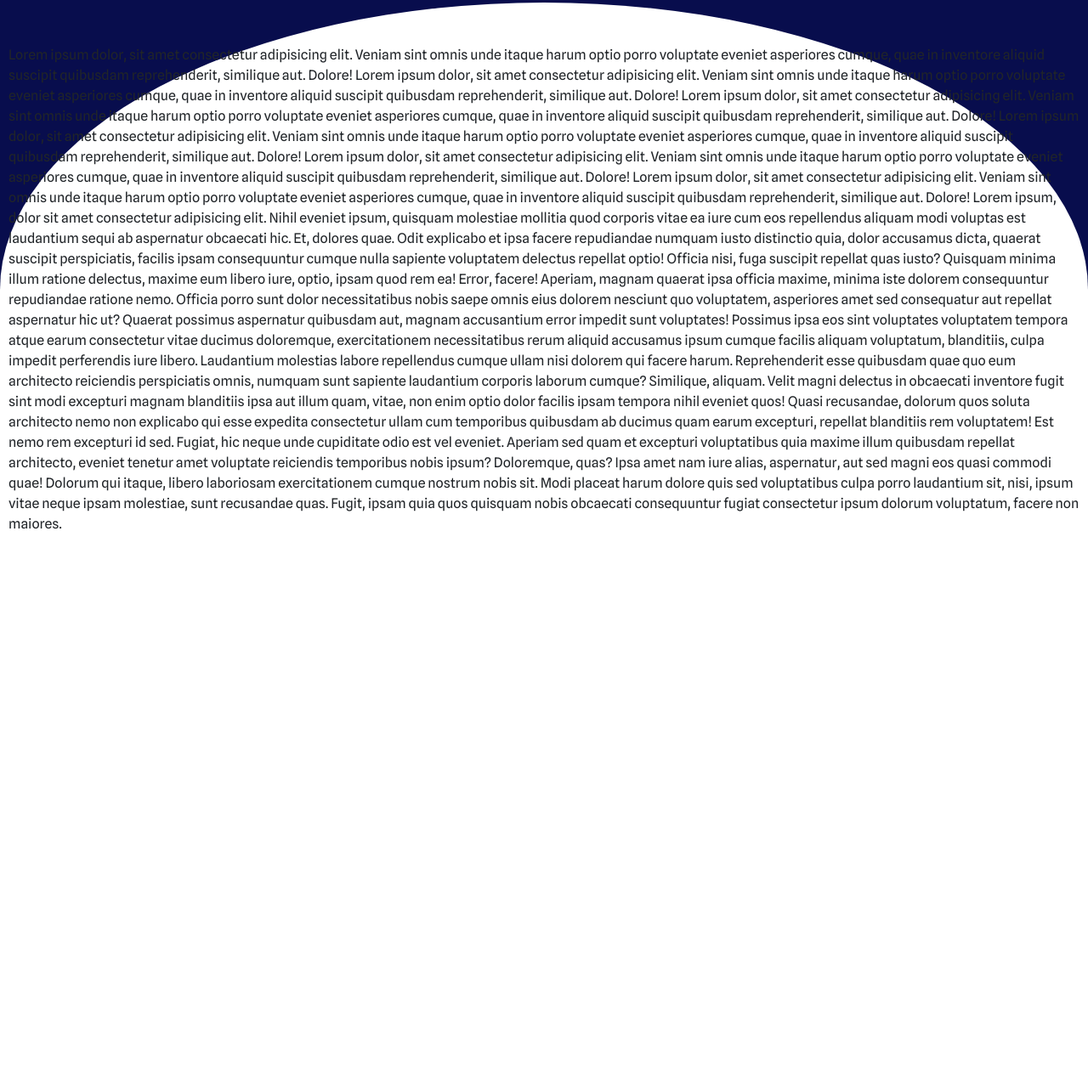
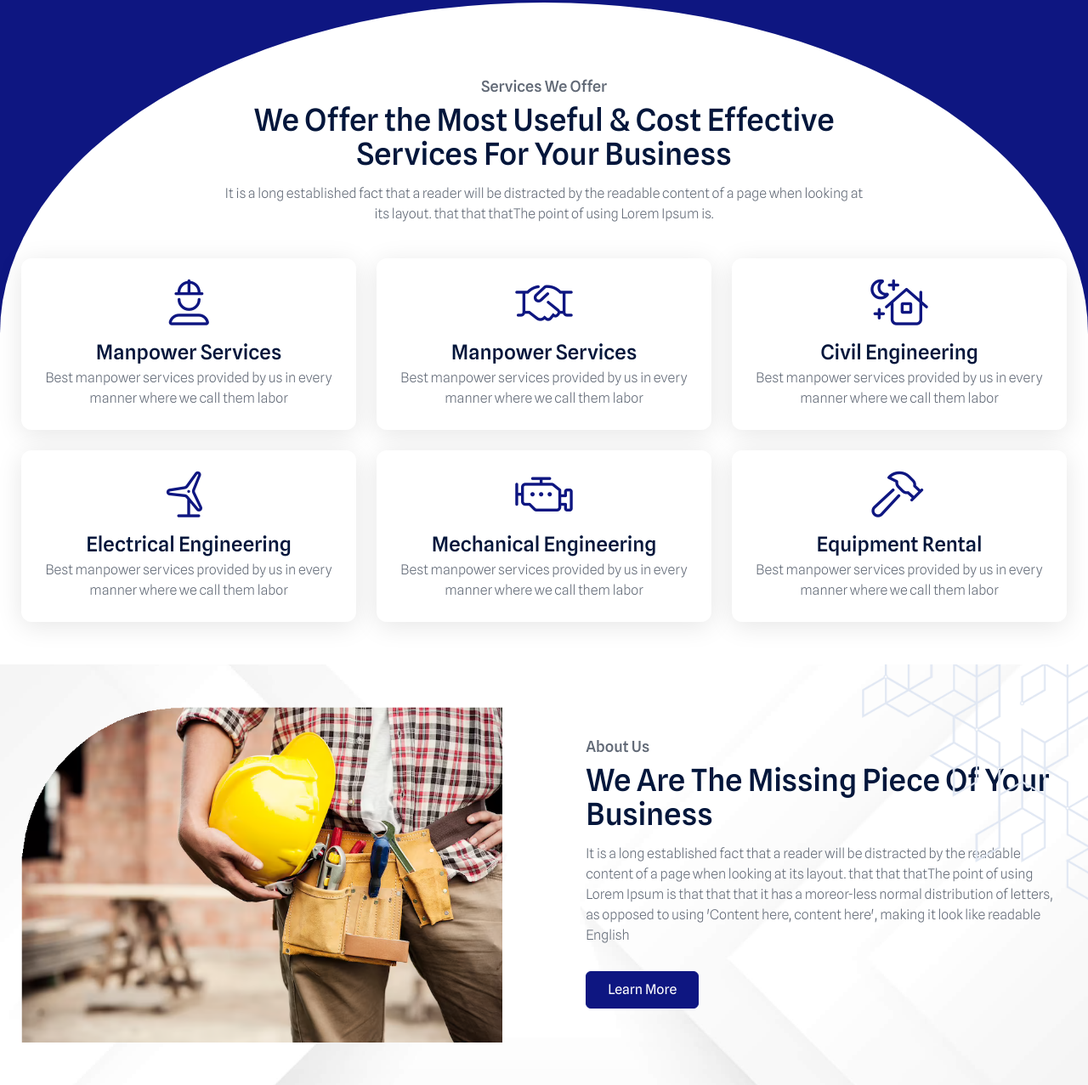
Before and after one commit to Hasiful/Gulfmoon, a plain HTML site: page index.html in a window 1280 px wide. Shown: the part 1076-2353 px from the top of the page at 85% size. Before the commit the page ends 1755 px from the top, so only its background shows below. Drawn offline with Linux system fonts and the light colour scheme.

Commit message:
service section

```diff
--- a/assets/css/global.css
+++ b/assets/css/global.css
@@ -31,7 +31,7 @@ hr {
 
 :root {
     --hero-color: #0E1681;
-    --main-color: #080d4d;
+    --main-color: #0E1681;
     --primary-color: #119d55;
     --heading-color: #03163B;
     --secondary-color: #131415;
@@ -55,7 +55,7 @@ a {
 }
 
 .container {
-    max-width: 1320px;
+    max-width: 1250px;
     width: 100%;
     margin: 0px auto;
     padding: 0px 10px;
@@ -105,20 +105,25 @@ textarea.input_control {
 /* section title */
 
 .section_title {
+    max-width: 760px;
     width: 100%;
-    margin: 0px auto 20px;
+    margin: 0px auto 40px;
 }
 
-.section_heading {
-    font-size: 16px;
-    line-height: 24px;
-    color: var(--main-color);
-    text-transform: uppercase;
-    font-weight: 700;
+.section_title_content {
+    text-align: center;
 }
 
-.section_heading span {
-    color: var(--text-color);
+.section_title_subheading {
+    font-size: 18px;
+    margin-bottom: 6px;
+    font-weight: 500;
+}
+
+.section_title_heading {
+    font-size: 36px;
+    line-height: 40px;
+    margin-bottom: 15px;
 }
 
 /* slick slider */
--- a/assets/css/main.css
+++ b/assets/css/main.css
@@ -181,21 +181,21 @@
     justify-content: center;
     padding-top: 80px;
     padding-bottom: 80px;
+    z-index: 1;
+    position: relative;
 }
 
 .hero_content {
-    position: relative;
-    background-image: url(../image/banner-1.jpg);
+    background-image: url(../image/banner-bg.jpg);
     background-size: cover;
     background-repeat: no-repeat;
     background-position: center center;
     background-attachment: fixed;
-    z-index: 1;
-    border-bottom-left-radius: 50%;
-    border-bottom-right-radius: 50%;
+    /* border-bottom-left-radius: 50%;
+    border-bottom-right-radius: 50%; */
 }
 
-.hero_content::after {
+.banner_section::after {
     position: absolute;
     content: "";
     height: 100%;
@@ -270,4 +270,122 @@
     border-top-right-radius: 50%;
     border-top-left-radius: 50%;
     background: var(--global-color);
+    padding-top: 85px;
+    padding-bottom: 50px;
 }
+
+.section_title_text {
+    font-weight: 300;
+}
+
+.service_wrapper {
+    display: flex;
+    align-items: stretch;
+    justify-content: center;
+    gap: 24px;
+    flex-wrap: wrap;
+}
+
+.service_item {
+    width: calc(100% / 3 - 16px);
+    text-align: center;
+    position: relative;
+    padding: 25px 20px;
+    border-radius: 12px;
+    background: var(--global-color);
+    box-shadow: 0px 5px 30px rgb(0 0 0 / 10%);
+    cursor: pointer;
+    transition: var(--transition);
+    z-index: 1;
+    overflow: hidden;
+}
+
+.service_item::after {
+    content: "";
+    position: absolute;
+    height: 100%;
+    width: 0px;
+    top: 0px;
+    right: 0px;
+    background: var(--main-color);
+    z-index: -1;
+    transition: var(--transition);
+}
+
+.service_item:hover::after {
+    left: 0px;
+    width: 100%;
+}
+
+.service_item:hover .service_item_title {
+    color: var(--global-color);
+}
+
+.service_item:hover .service_item_icon i {
+    color: var(--global-color);
+}
+
+.service_item:hover .service_item_text {
+    color: #cfcfcf;
+}
+
+.service_item_icon {
+    margin-bottom: 20px;
+}
+
+.service_item_icon i {
+    font-size: 54px;
+    color: var(--hero-color);
+    display: block;
+    transition: var(--transition);
+}
+
+.service_item_title {
+    font-size: 24px;
+    line-height: 24px;
+    margin-bottom: 6px;
+    transition: var(--transition);
+}
+
+.service_item_text {
+    transition: var(--transition);
+    font-weight: 300;
+}
+
+.about_section {
+    background-image: url(../image/h2_blog_bg.jpg);
+    background-size: cover;
+    background-repeat: no-repeat;
+    background-position: center center;
+    position: relative;
+}
+
+.about_section::after {
+    position: absolute;
+    content: "";
+    background-image: url(../image/shape.png);
+    top: 0px;
+    right: 0px;
+    height: 280px;
+    width: 280px;
+    background-size: cover;
+    background-repeat: no-repeat;
+    background-position: top right;
+}
+
+.about-section_wrapper {
+    display: flex;
+    align-items: center;
+    justify-content: space-between;
+    gap: 8%;
+    flex-wrap: wrap;
+}
+
+.about_section_thumb,
+.about_section_content {
+    width: calc(100% / 2 - 4%);
+}
+
+.about_button {
+    margin-top: 30px;
+}
--- a/index.html
+++ b/index.html
@@ -178,7 +178,7 @@
     <!-- hero section end -->
 
     <!-- client section -->
-    <div class="client_section section_padding">
+    <section class="client_section section_padding">
         <div class="container">
             <!-- client section title -->
             <div class="client_section_title">
@@ -214,57 +214,140 @@
                 </div>
             </div>
         </div>
-    </div>
+    </section>
+    <!-- client section end -->
 
-    <div class="our_service">
-        <div class="our_service_content section_padding">
+    <!-- our service section -->
+    <section class="our_service">
+        <div class="our_service_content">
             <div class="container">
-                Lorem ipsum dolor, sit amet consectetur adipisicing elit. Veniam sint omnis unde itaque harum optio
-                porro voluptate eveniet asperiores cumque, quae in inventore aliquid suscipit quibusdam reprehenderit,
-                similique aut. Dolore!
-                Lorem ipsum dolor, sit amet consectetur adipisicing elit. Veniam sint omnis unde itaque harum optio
-                porro voluptate eveniet asperiores cumque, quae in inventore aliquid suscipit quibusdam reprehenderit,
-                similique aut. Dolore!
-                Lorem ipsum dolor, sit amet consectetur adipisicing elit. Veniam sint omnis unde itaque harum optio
-                porro voluptate eveniet asperiores cumque, quae in inventore aliquid suscipit quibusdam reprehenderit,
-                similique aut. Dolore!
-                Lorem ipsum dolor, sit amet consectetur adipisicing elit. Veniam sint omnis unde itaque harum optio
-                porro voluptate eveniet asperiores cumque, quae in inventore aliquid suscipit quibusdam reprehenderit,
-                similique aut. Dolore!
-                Lorem ipsum dolor, sit amet consectetur adipisicing elit. Veniam sint omnis unde itaque harum optio
-                porro voluptate eveniet asperiores cumque, quae in inventore aliquid suscipit quibusdam reprehenderit,
-                similique aut. Dolore!
-                Lorem ipsum dolor, sit amet consectetur adipisicing elit. Veniam sint omnis unde itaque harum optio
-                porro voluptate eveniet asperiores cumque, quae in inventore aliquid suscipit quibusdam reprehenderit,
-                similique aut. Dolore!
-                Lorem ipsum, dolor sit amet consectetur adipisicing elit. Nihil eveniet ipsum, quisquam molestiae
-                mollitia quod corporis vitae ea iure cum eos repellendus aliquam modi voluptas est laudantium sequi ab
-                aspernatur obcaecati hic. Et, dolores quae. Odit explicabo et ipsa facere repudiandae numquam iusto
-                distinctio quia, dolor accusamus dicta, quaerat suscipit perspiciatis, facilis ipsam consequuntur cumque
-                nulla sapiente voluptatem delectus repellat optio! Officia nisi, fuga suscipit repellat quas iusto?
-                Quisquam minima illum ratione delectus, maxime eum libero iure, optio, ipsam quod rem ea! Error, facere!
-                Aperiam, magnam quaerat ipsa officia maxime, minima iste dolorem consequuntur repudiandae ratione nemo.
-                Officia porro sunt dolor necessitatibus nobis saepe omnis eius dolorem nesciunt quo voluptatem,
-                asperiores amet sed consequatur aut repellat aspernatur hic ut? Quaerat possimus aspernatur quibusdam
-                aut, magnam accusantium error impedit sunt voluptates! Possimus ipsa eos sint voluptates voluptatem
-                tempora atque earum consectetur vitae ducimus doloremque, exercitationem necessitatibus rerum aliquid
-                accusamus ipsum cumque facilis aliquam voluptatum, blanditiis, culpa impedit perferendis iure libero.
-                Laudantium molestias labore repellendus cumque ullam nisi dolorem qui facere harum. Reprehenderit esse
-                quibusdam quae quo eum architecto reiciendis perspiciatis omnis, numquam sunt sapiente laudantium
-                corporis laborum cumque? Similique, aliquam. Velit magni delectus in obcaecati inventore fugit sint modi
-                excepturi magnam blanditiis ipsa aut illum quam, vitae, non enim optio dolor facilis ipsam tempora nihil
-                eveniet quos! Quasi recusandae, dolorum quos soluta architecto nemo non explicabo qui esse expedita
-                consectetur ullam cum temporibus quibusdam ab ducimus quam earum excepturi, repellat blanditiis rem
-                voluptatem! Est nemo rem excepturi id sed. Fugiat, hic neque unde cupiditate odio est vel eveniet.
-                Aperiam sed quam et excepturi voluptatibus quia maxime illum quibusdam repellat architecto, eveniet
-                tenetur amet voluptate reiciendis temporibus nobis ipsum? Doloremque, quas? Ipsa amet nam iure alias,
-                aspernatur, aut sed magni eos quasi commodi quae! Dolorum qui itaque, libero laboriosam exercitationem
-                cumque nostrum nobis sit. Modi placeat harum dolore quis sed voluptatibus culpa porro laudantium sit,
-                nisi, ipsum vitae neque ipsam molestiae, sunt recusandae quas. Fugit, ipsam quia quos quisquam nobis
-                obcaecati consequuntur fugiat consectetur ipsum dolorum voluptatum, facere non maiores.
+                <!-- section tittle -->
+                <div class="section_title">
+                    <div class="section_title_content">
+                        <p class="section_title_subheading">Services We Offer</p>
+                        <h1 class="section_title_heading">We Offer the Most Useful & Cost Effective Services For Your
+                            Business</h1>
+                        <p class="section_title_text">It is a long established fact that a reader will be distracted by
+                            the
+                            readable content of a page when looking at its layout. that that thatThe point of using
+                            Lorem
+                            Ipsum is.</p>
+                    </div>
+                </div>
+                <!-- section tittle end -->
+
+                <!-- our service wrapper -->
+                <div class="service_wrapper">
+                    <!-- item -->
+                    <div class="service_item">
+                        <!-- icon -->
+                        <div class="service_item_icon">
+                            <i class="fa-solid fa-user-helmet-safety"></i>
+                        </div>
+                        <!-- title -->
+                        <h1 class="service_item_title">Manpower Services</h1>
+                        <p class="service_item_text">Best manpower services provided
+                            by us in every manner where we
+                            call them labor</p>
+                    </div>
+                    <!-- item -->
+                    <div class="service_item">
+                        <!-- icon -->
+                        <div class="service_item_icon">
+                            <i class="fa-solid fa-handshake"></i>
+                        </div>
+                        <!-- title -->
+                        <h1 class="service_item_title">Manpower Services</h1>
+                        <p class="service_item_text">Best manpower services provided
+                            by us in every manner where we
+                            call them labor</p>
+                    </div>
+                    <!-- item -->
+                    <div class="service_item">
+                        <!-- icon -->
+                        <div class="service_item_icon">
+                            <i class="fa-solid fa-house-night"></i>
+                        </div>
+                        <!-- title -->
+                        <h1 class="service_item_title">Civil Engineering</h1>
+                        <p class="service_item_text">Best manpower services provided
+                            by us in every manner where we
+                            call them labor</p>
+                    </div>
+                    <!-- item -->
+                    <div class="service_item">
+                        <!-- icon -->
+                        <div class="service_item_icon">
+                            <i class="fa-solid fa-wind-turbine"></i>
+                        </div>
+                        <!-- title -->
+                        <h1 class="service_item_title">Electrical Engineering</h1>
+                        <p class="service_item_text">Best manpower services provided
+                            by us in every manner where we
+                            call them labor</p>
+                    </div>
+                    <!-- item -->
+                    <div class="service_item">
+                        <!-- icon -->
+                        <div class="service_item_icon">
+                            <i class="fa-solid fa-engine"></i>
+                        </div>
+                        <!-- title -->
+                        <h1 class="service_item_title">Mechanical Engineering</h1>
+                        <p class="service_item_text">Best manpower services provided
+                            by us in every manner where we
+                            call them labor</p>
+                    </div>
+                    <!-- item -->
+                    <div class="service_item">
+                        <!-- icon -->
+                        <div class="service_item_icon">
+                            <i class="fa-solid fa-hammer"></i>
+                        </div>
+                        <!-- title -->
+                        <h1 class="service_item_title">Equipment Rental</h1>
+                        <p class="service_item_text">Best manpower services provided
+                            by us in every manner where we
+                            call them labor</p>
+                    </div>
+                </div>
+
             </div>
         </div>
-    </div>
+    </section>
+    <!-- our service section end -->
+
+    <!-- about section -->
+    <section class="about_section section_padding">
+        <div class="container">
+            <div class="about-section_wrapper">
+                <!-- thumb -->
+                <div class="about_section_thumb">
+                    <div class="about_section_image">
+                        <img src="assets/image/about.png" alt="">
+                    </div>
+                </div>
+                <!-- content -->
+                <div class="about_section_content">
+                    <p class="section_title_subheading">About Us</p>
+                    <h1 class="section_title_heading">We Are The Missing Piece Of Your Business</h1>
+                    <p class="section_title_text">It is a long established fact that a reader will be
+                        distracted by the readable content of a page when
+                        looking at its layout. that that thatThe point of
+                        using Lorem Ipsum is that that that it has a moreor-less normal distribution of letters, as
+                        opposed
+                        to using 'Content here, content here', making it
+                        look like readable English</p>
+
+                    <!-- button -->
+                    <div class="header_button about_button">
+                        <a href="">Learn More</a>
+                    </div>
+                </div>
+            </div>
+        </div>
+    </section>
+    <!-- about section end -->
 
     <!-- jquery link -->
     <script src="assets/js/jquery.min.js"></script>
```
Also changed, not shown: assets/image/about.png (added), assets/image/about2.png (added), assets/image/h2_blog_bg.jpg (added), assets/image/shape.png (added).
